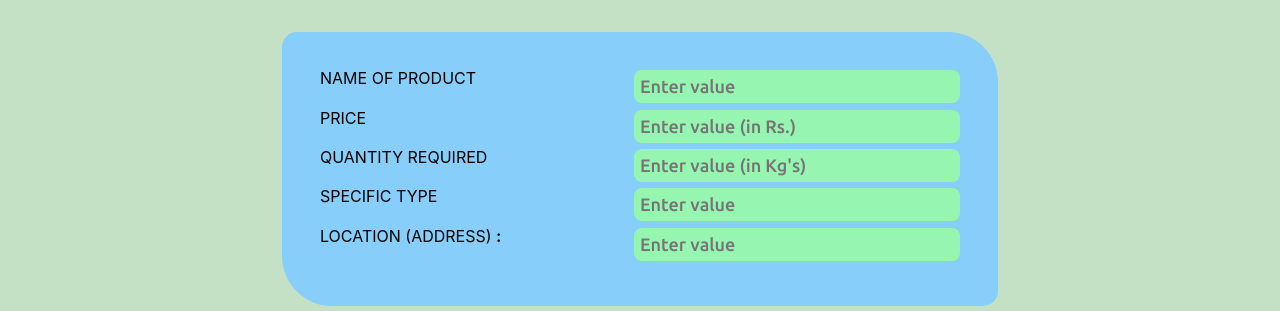
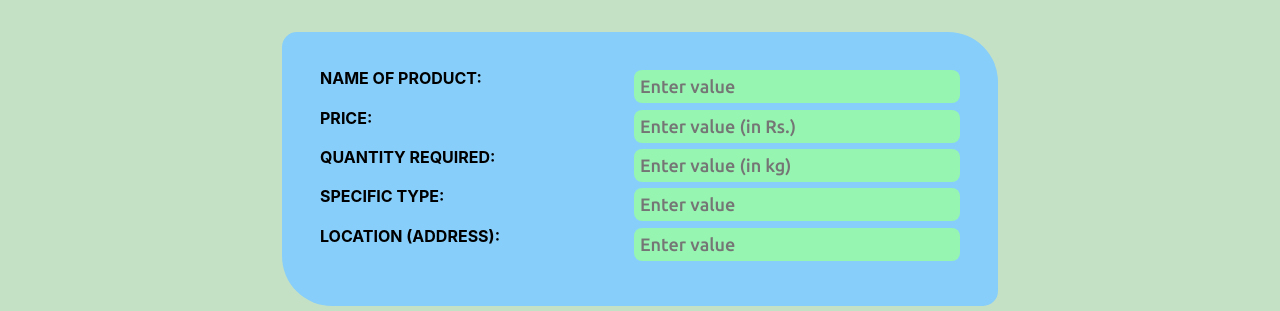
Before and after one commit to sanjith-s/farmenience, a React (Vite) app: page /M18 in a window 1280 px wide. Shown: the part 178-489 px from the top of the page. Built offline with nearby package versions, Linux system fonts and the light colour scheme.

Commit message:
Update productCard.jsx

```diff
--- a/src/components/productCard.jsx
+++ b/src/components/productCard.jsx
@@ -15,28 +15,28 @@ function ProductCard() {
       <div className="up-cont">
     <div className="prod-cont">
       <div>
-        <span>NAME OF PRODUCT</span>
+        <span id="bold">NAME OF PRODUCT:</span>
         <input className="f-input" type="text" placeholder='Enter value'
           onChange={(event) => { setName(event.target.value); } }></input>
 
       </div>
       <div>
-        <span>PRICE</span>
+        <span id="bold">PRICE:</span>
         <input className="f-input" type="number" placeholder='Enter value (in Rs.)'
           onChange={(event) => { setPrice(event.target.value); } }></input>
       </div>
       <div>
-        <span>QUANTITY REQUIRED</span>
-        <input className="f-input" type="number" placeholder="Enter value (in Kg's)"
+        <span id="bold">QUANTITY REQUIRED:</span>
+        <input className="f-input" type="number" placeholder="Enter value (in kg)"
           onChange={(event) => { setQty(event.target.value); } }></input>
       </div>
       <div>
-        <span>SPECIFIC TYPE</span>
+        <span id="bold">SPECIFIC TYPE:</span>
         <input className="f-input" type="number" placeholder='Enter value'
           onChange={(event) => { setType(event.target.value); } }></input>
       </div>
       <div>
-        <span>LOCATION (ADDRESS) <span id="bold">:</span> </span>
+        <span id="bold">LOCATION (ADDRESS):</span>
         <input className="f-input" type="number" placeholder='Enter value'
           onChange={(event) => { setLocation(event.target.value); } }></input>
       </div>
```
